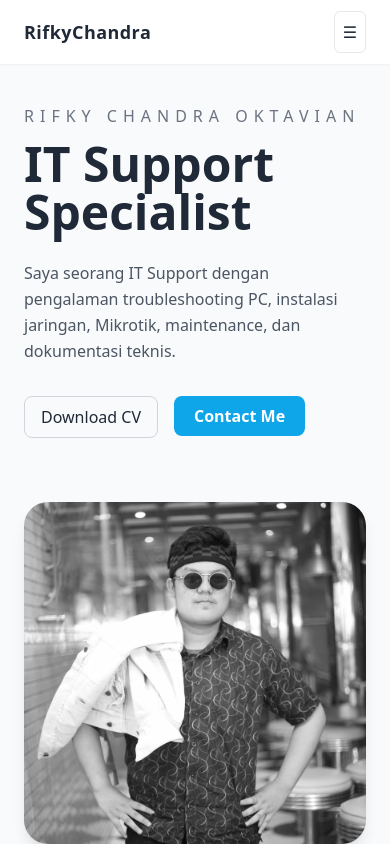
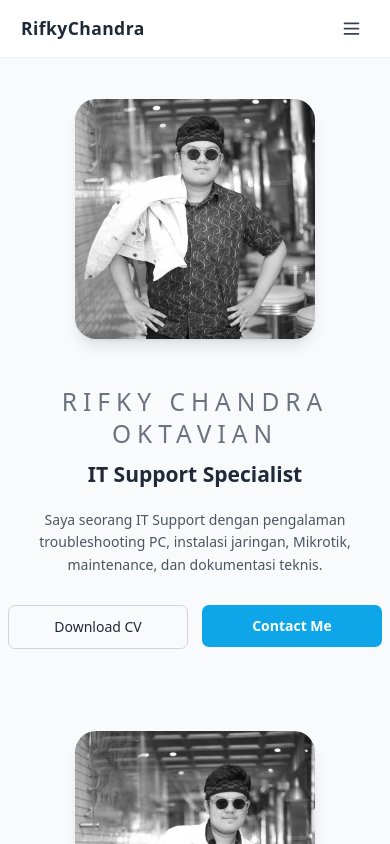
Before and after one commit to RifkyChandrra/portfolio-kyy, a Next.js app: page / in a window 390 px wide. Built offline with nearby package versions, Linux system fonts and the light colour scheme.

Commit message:
update ui mobile dan contact form

```diff
--- a/app/contact/page.tsx
+++ b/app/contact/page.tsx
@@ -4,8 +4,8 @@ import ContactForm from "@/components/ContactForm";
 export default function ContactPage() {
   return (
     <section className="container mx-auto px-4 py-16">
-      <h1 className="text-2xl font-bold mb-4">Contact Me</h1>
-      <p className="text-gray-600 mb-6">Hubungi saya untuk project, kerja sama, atau pertanyaan.</p>
+      {/* <h1 className="text-2xl font-bold mb-4">Contact Me</h1> */}
+      {/* <p className="text-gray-600 mb-6">Hubungi saya untuk project, kerja sama, atau pertanyaan.</p> */}
       <ContactForm />
     </section>
   );
--- a/app/globals.css
+++ b/app/globals.css
@@ -2,6 +2,9 @@
 @tailwind components;
 @tailwind utilities;
 
+/* =========================
+   BASE
+========================= */
 @layer base {
   html,
   body {
@@ -10,12 +13,12 @@
     padding: 0;
     background-color: #f8f9fa;
     scroll-behavior: smooth;
-    overflow: hidden;
+    overflow: hidden; /* Desktop scroll locked */
   }
 }
 
 /* =========================
-   SCROLL PER SECTION
+   DESKTOP SNAP SCROLL
 ========================= */
 
 .snap-container {
@@ -24,6 +27,8 @@
   overflow-x: hidden;
   scroll-snap-type: y mandatory;
   -webkit-overflow-scrolling: touch;
+
+  /* hide scrollbar */
   -ms-overflow-style: none;
   scrollbar-width: none;
 }
@@ -35,11 +40,12 @@
 .snap-section {
   scroll-snap-align: start;
   height: 100vh;
-  position: relative;
+
   display: flex;
   align-items: center;
   justify-content: center;
-  padding: 40px 0;
+
+  padding: 48px 0; /* Desktop spacing */
 }
 
 .section-inner {
@@ -55,32 +61,71 @@
   .btn-primary {
     @apply inline-block px-5 py-2 rounded-lg font-semibold bg-brand-500 text-white hover:bg-brand-700 transition;
   }
+
   .btn-secondary {
-    @apply inline-block px-4 py-2 rounded-lg font-medium border border-gray-300 hover:bg-gray-50 transition;
+    @apply inline-block px-4 py-2 rounded-lg font-medium border border-gray-300 hover:bg-gray-100 transition;
   }
+
   .card {
-    @apply bg-white rounded-xl shadow-sm overflow-hidden;
+    @apply bg-white rounded-2xl shadow-md overflow-hidden;
   }
 }
 
 /* =========================
-   MOBILE FIX
+   MOBILE OPTIMIZATION
 ========================= */
 
 @media (max-width: 768px) {
+  /* Allow normal scroll */
   html,
   body {
-    overflow: auto !important; /* HP kembali bisa scroll */
+    overflow: auto !important;
   }
+
+  /* Disable snap */
   .snap-container {
     height: auto;
+    scroll-snap-type: none;
     overflow-y: auto;
-    scroll-snap-type: none;
   }
 
+  /* Better spacing for mobile */
   .snap-section {
     height: auto;
     min-height: auto;
+    padding: 24px 0 !important;
+  }
+
+  .section-inner {
+    padding: 0 1.25rem !important;
+  }
+
+  /* Headings more proportional */
+  h1 {
+    font-size: 1.75rem !important;
+    line-height: 2.25rem !important;
+  }
+
+  h2 {
+    font-size: 1.5rem !important;
+    line-height: 2rem !important;
+  }
+
+  h3 {
+    font-size: 1.25rem !important;
+  }
+
+  /* Button UI better for mobile */
+  .btn-primary,
+  .btn-secondary {
+    padding-top: 0.75rem !important;
+    padding-bottom: 0.75rem !important;
+  }
+
+  /* Reduce image spacing */
+  img,
+  .image-wrapper {
+    margin-top: 1rem !important;
   }
 }
 
@@ -134,7 +179,143 @@
 .stagger-child {
   opacity: 0;
 }
-
 .stagger-animate {
   animation: staggerFadeUp 0.7s ease-out forwards;
 }
+
+/* =========================
+   RESPONSIVE BASE FONT
+========================= */
+
+:root {
+  --fs-base: clamp(14px, 2vw, 16px);
+  --fs-lg: clamp(18px, 3.5vw, 20px);
+  --fs-xl: clamp(20px, 4.5vw, 24px);
+}
+
+html {
+  font-size: var(--fs-base);
+}
+
+/* Reduce animation only if user prefers */
+@media (prefers-reduced-motion: reduce) {
+  * {
+    animation-duration: 0.001ms !important;
+    transition-duration: 0.001ms !important;
+    scroll-behavior: auto !important;
+  }
+}
+
+/* MOBILE HEADING OVER IMAGE */
+@media (max-width: 768px) {
+  .mobile-heading-overlay {
+    position: relative;
+    margin-top: -2.2rem; /* naik ke area gambar */
+    font-size: 1.75rem;
+    font-weight: 700;
+    color: #111;
+    text-align: center;
+  }
+
+  .mobile-divider {
+    width: 60px;
+    height: 4px;
+    border-radius: 10px;
+    background: #2b3640;
+    margin: 0.5rem auto 1rem auto;
+  }
+}
+/* Heading overlay mobile */
+.mobile-overlay-title {
+  position: absolute;
+  top: 12px;
+  left: 50%;
+  transform: translateX(-50%);
+  background: #ffffff;
+  padding: 6px 14px;
+  border-radius: 12px;
+  font-weight: 700;
+  font-size: 1rem;
+  color: #0f172a;
+  box-shadow: 0 6px 18px rgba(15, 23, 42, 0.08);
+  z-index: 30; /* sangat penting supaya muncul di atas gambar */
+}
+
+/* Mobile divider aesthetic */
+/* divider */
+.mobile-divider {
+  width: 64px;
+  height: 4px;
+  border-radius: 4px;
+  background: rgba(15, 23, 42, 0.85);
+  margin: 14px auto;
+}
+
+/* ensure image containers don't hide overlays */
+.section-image-wrap {
+  position: relative; /* overlay absolute relative to this */
+  display: inline-block;
+}
+
+/* responsive image sizes (mobile smaller, desktop larger) */
+.resp-img {
+  width: 240px;
+  height: auto;
+}
+@media (min-width: 640px) {
+  .resp-img {
+    width: 280px;
+  }
+}
+@media (min-width: 768px) {
+  .resp-img {
+    width: 420px;
+  }
+}
+
+/* mobile spacing polish */
+@media (max-width: 768px) {
+  .section-inner {
+    padding-left: 1rem !important;
+    padding-right: 1rem !important;
+  }
+  .snap-section {
+    padding-top: 28px !important;
+    padding-bottom: 28px !important;
+  }
+  .btn-primary,
+  .btn-secondary {
+    min-width: 180px;
+  }
+  .section-text {
+    padding-top: 12px;
+    padding-bottom: 12px;
+    text-align: center;
+  }
+}
+
+/* small polish: make sure overlay text isn't hidden on dark images */
+.mobile-overlay-title,
+.mobile-overlay-title * {
+  pointer-events: none;
+}
+
+/* Heading mengambang di bawah gambar */
+.float-heading {
+  font-size: 1.8rem;
+  font-weight: 800;
+  text-align: left;
+  width: 100%;
+  max-width: 320px;
+  margin-top: 1rem;
+  margin-left: 0.5rem;
+  color: #0f172a;
+}
+
+@media (min-width: 768px) {
+  .float-heading {
+    font-size: 2.2rem;
+    max-width: none;
+    margin-left: 0;
+  }
+}
--- a/components/Navbar.tsx
+++ b/components/Navbar.tsx
@@ -7,14 +7,33 @@ export default function Navbar() {
   const [open, setOpen] = useState(false);
 
   return (
-    <header className="bg-white shadow-sm sticky top-0 z-50 h-16">
-      <div className="max-w-7xl mx-auto px-6 h-full flex items-center justify-between">
-        {/* Logo */}
-        <Link href="/" className="text-lg font-bold tracking-wide">
+    <header
+      className="
+        bg-white/90 backdrop-blur-sm
+        sticky top-0 z-50
+        shadow-sm
+      "
+    >
+      <div
+        className="
+          max-w-7xl mx-auto
+          h-16
+          px-6
+          flex items-center justify-between
+        "
+      >
+        {/* LOGO */}
+        <Link
+          href="/"
+          className="
+            text-xl font-bold tracking-wide
+            text-gray-800
+          "
+        >
           RifkyChandra
         </Link>
 
-        {/* Desktop Nav */}
+        {/* DESKTOP NAV */}
         <nav className="hidden md:flex gap-8 items-center font-medium text-gray-700">
           <Link href="/#home" className="hover:text-black transition">
             Home
@@ -30,29 +49,54 @@ export default function Navbar() {
           </Link>
         </nav>
 
-        {/* Mobile Button */}
-        <button onClick={() => setOpen(!open)} className="md:hidden p-2 rounded-md border">
-          {open ? "✕" : "☰"}
+        {/* MOBILE BUTTON */}
+        <button
+          onClick={() => setOpen(!open)}
+          className="
+            md:hidden
+            p-2 rounded-lg
+            hover:bg-gray-100 active:bg-gray-200
+            transition
+          "
+        >
+          {/* MENU ICON */}
+          {!open ? (
+            <svg xmlns="http://www.w3.org/2000/svg" className="w-6 h-6 text-gray-700" fill="none" viewBox="0 0 24 24" stroke="currentColor">
+              <path strokeLinecap="round" strokeLinejoin="round" strokeWidth={2} d="M4 6h16M4 12h16M4 18h16" />
+            </svg>
+          ) : (
+            <svg xmlns="http://www.w3.org/2000/svg" className="w-6 h-6 text-gray-700" fill="none" viewBox="0 0 24 24" stroke="currentColor">
+              <path strokeLinecap="round" strokeLinejoin="round" strokeWidth={2} d="M6 18L18 6M6 6l12 12" />
+            </svg>
+          )}
         </button>
       </div>
 
-      {/* Mobile Dropdown */}
-      {open && (
-        <div className="md:hidden bg-white border-t shadow-sm w-full px-6 py-4 flex flex-col gap-4 font-medium text-gray-700">
-          <Link href="/#home" onClick={() => setOpen(false)}>
+      {/* MOBILE MENU */}
+      <div
+        className={`
+          md:hidden
+          overflow-hidden
+          transition-all duration-300
+          ${open ? "max-h-60 opacity-100" : "max-h-0 opacity-0"}
+          bg-white border-t shadow-sm
+        `}
+      >
+        <nav className="flex flex-col gap-4 px-6 py-4 text-gray-700 font-medium">
+          <Link href="/#home" onClick={() => setOpen(false)} className="hover:text-black transition">
             Home
           </Link>
-          <Link href="/#about" onClick={() => setOpen(false)}>
+          <Link href="/#about" onClick={() => setOpen(false)} className="hover:text-black transition">
             About
           </Link>
-          <Link href="/#projects" onClick={() => setOpen(false)}>
+          <Link href="/#projects" onClick={() => setOpen(false)} className="hover:text-black transition">
             Projects
           </Link>
-          <Link href="/#contact" onClick={() => setOpen(false)}>
+          <Link href="/#contact" onClick={() => setOpen(false)} className="hover:text-black transition">
             Contact
           </Link>
-        </div>
-      )}
+        </nav>
+      </div>
     </header>
   );
 }
--- a/components/sections/HeroSection.tsx
+++ b/components/sections/HeroSection.tsx
@@ -8,15 +8,23 @@ export default function HeroSection() {
   const staggerRef = useStagger();
 
   return (
-    <div ref={staggerRef} className="section-inner container mx-auto px-6 h-full flex flex-col md:flex-row items-center justify-center gap-16">
-      <div className="flex-1">
-        <h1 className="stagger-child uppercase tracking-[6px] text-gray-500">Rifky Chandra Oktavian</h1>
+    <div
+      ref={staggerRef}
+      className="
+        section-inner container mx-auto px-6
+        flex flex-col-reverse md:flex-row
+        items-center justify-center gap-10
+      "
+    >
+      {/* LEFT — Text */}
+      <div className="flex-1 section-text text-center md:text-left">
+        <h1 className="stagger-child uppercase tracking-[6px] text-gray-500">RIFKY CHANDRA OKTAVIAN</h1>
 
-        <h2 className="stagger-child text-5xl font-bold mt-3">IT Support Specialist</h2>
+        <h2 className="stagger-child text-4xl md:text-5xl font-bold mt-3">IT Support Specialist</h2>
 
-        <p className="stagger-child text-gray-600 mt-6 max-w-md leading-relaxed">Saya seorang IT Support dengan pengalaman troubleshooting PC, instalasi jaringan, Mikrotik, maintenance, dan dokumentasi teknis.</p>
+        <p className="stagger-child text-gray-600 mt-6 max-w-md mx-auto md:mx-0 leading-relaxed">Saya seorang IT Support dengan pengalaman troubleshooting PC, instalasi jaringan, Mikrotik, maintenance, dan dokumentasi teknis.</p>
 
-        <div className="stagger-child mt-8 flex gap-4">
+        <div className="stagger-child mt-8 flex gap-4 justify-center md:justify-start">
           <a href="/images/cv1.pdf" className="btn-secondary">
             Download CV
           </a>
@@ -26,8 +34,19 @@ export default function HeroSection() {
         </div>
       </div>
 
-      <div className="flex-1 flex justify-center">
-        <Image src="/images/profile2.jpg" width={450} height={350} alt="Profile" className="stagger-child rounded-3xl grayscale hover:grayscale-0 transition duration-500 object-cover shadow-lg" />
+      {/* RIGHT — Image */}
+      <div className="flex-1 flex justify-center section-image-wrap">
+        <Image
+          src="/images/profile2.jpg"
+          width={420}
+          height={350}
+          alt="Profile"
+          className="
+            stagger-child rounded-3xl shadow-lg object-cover
+            grayscale hover:grayscale-0 transition duration-500
+            resp-img
+          "
+        />
       </div>
     </div>
   );
```
Also changed, not shown: components/ContactForm.tsx (+62 -8 lines), components/sections/AboutSection.tsx (+14 -8 lines), components/sections/ContactSection.tsx (+22 -30 lines), components/sections/ProjectsSection.tsx (+13 -8 lines).
